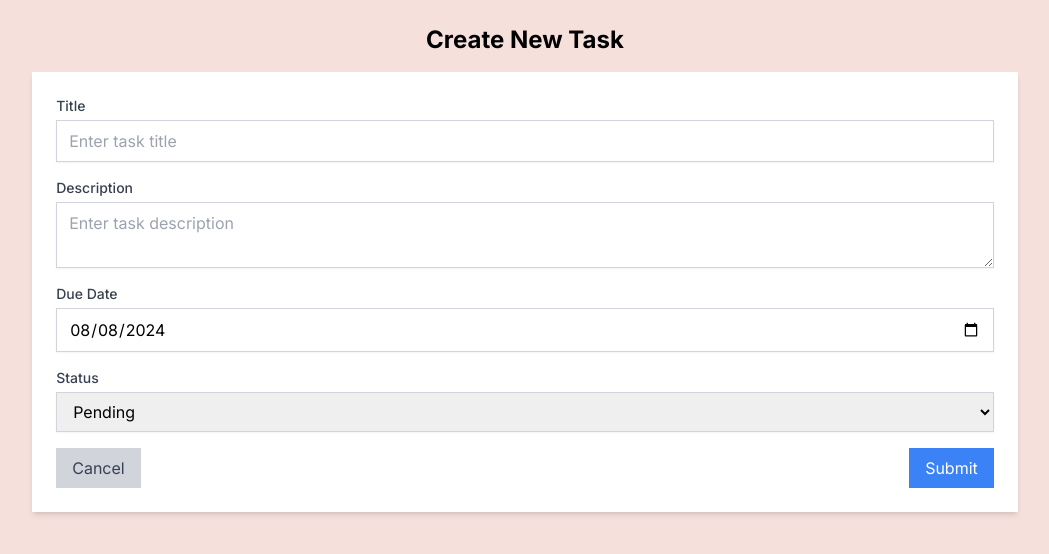
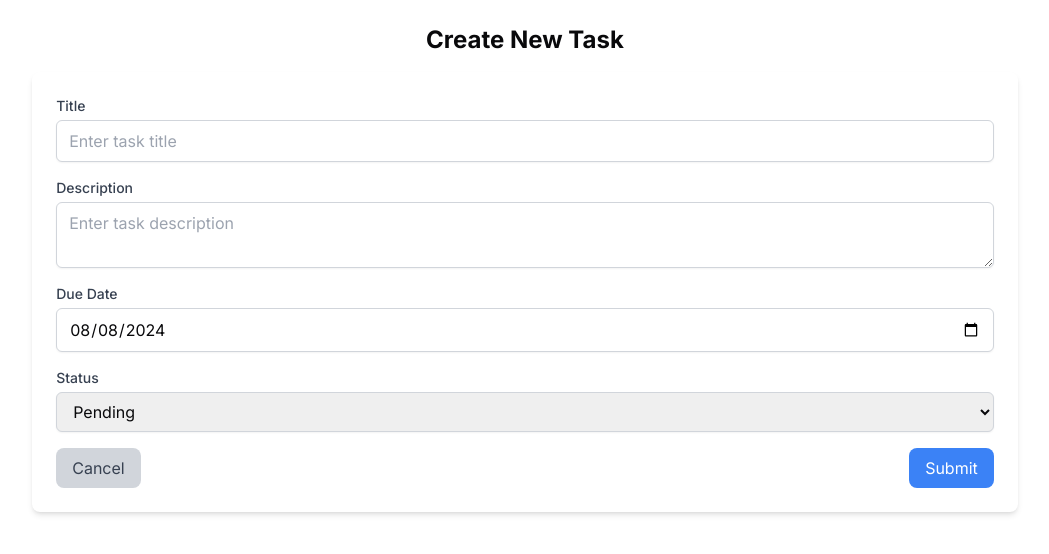
Before and after one commit to LemmyMwaura/turbo-tasks, a Next.js app in the folder apps/web/: page /tasks/new-task in a window 1280 px wide. Shown: the top 554 px of the page, without its empty margins (115-1164 px from the left). Built offline with nearby package versions, Linux system fonts and the light colour scheme; what uuidv4 would draw is missing.

Commit message:
style: redesign web app

```diff
--- a/apps/web/app/layout.tsx
+++ b/apps/web/app/layout.tsx
@@ -1,15 +1,27 @@
 import type { Metadata } from 'next'
 import { Inter } from 'next/font/google'
 
+import { TaskStoreProvider } from '../providers/task.store'
+import { cn } from '@app/utils/cn'
+
 import '../styles/global.css'
-import { TaskStoreProvider } from '../providers/task.store'
-
-const inter = Inter({ subsets: ['latin'] })
 
 export const metadata: Metadata = {
   title: 'Create Next App',
   description: 'Generated by create next app',
 }
+
+const fontHeading = Inter({
+  subsets: ['latin'],
+  display: 'swap',
+  variable: '--font-heading',
+})
+
+const fontBody = Inter({
+  subsets: ['latin'],
+  display: 'swap',
+  variable: '--font-body',
+})
 
 export default function RootLayout({
   children,
@@ -17,11 +29,11 @@ export default function RootLayout({
   children: React.ReactNode
 }) {
   return (
-    <html lang="en" className="min-[110vh]:">
-      <body className={inter.className}>
-        <TaskStoreProvider>
-          <div className="bg-[#f5e0dc]">{children}</div>
-        </TaskStoreProvider>
+    <html lang="en">
+      <body
+        className={cn('antialiased', fontHeading.variable, fontBody.variable)}
+      >
+        <TaskStoreProvider>{children}</TaskStoreProvider>
       </body>
     </html>
   )
--- a/apps/web/app/not-found.tsx
+++ b/apps/web/app/not-found.tsx
@@ -1,5 +1,3 @@
-'use client'
-
 export default function NotFound() {
   return (
     <div className="flex items-center justify-center h-screen w-[100vw]">
--- a/apps/web/app/tasks/page.tsx
+++ b/apps/web/app/tasks/page.tsx
@@ -4,6 +4,8 @@ import { useRouter } from 'next/navigation'
 
 import { TaskList } from '@app/components/TaskList'
 import { useTaskStore } from '@app/providers/task.store'
+
+import { Button } from '@app/ui/Button'
 
 export default function TaskPage() {
   const router = useRouter()
@@ -15,16 +17,13 @@ export default function TaskPage() {
 
   return (
     <div>
-      <div className="flex p-2 items-center w-full">
-        <h4 className="m-auto font-bold text-2xl">Tasks</h4>
-        <button
-          onClick={handleAddTask}
-          className="ml-auto bg-blue-500 text-white py-2 px-4 rounded-md font-semibold"
-        >
-          Add New Task
-        </button>
+      <div className=" mx-auto px-4 py-8 md:px-6 md:py-12">
+        <div className="flex items-center justify-between mb-6 md:mb-8">
+          <h1 className="text-2xl font-bold md:text-3xl">Tasks</h1>
+          <Button className='bg-black text-white' onClick={handleAddTask} variant="secondary">Add New Task</Button>
+        </div>
+        {tasks && <TaskList tasks={tasks} />}
       </div>
-      {tasks && <TaskList tasks={tasks} />}
     </div>
   )
 }
--- a/apps/web/components/TaskForm.tsx
+++ b/apps/web/components/TaskForm.tsx
@@ -1,5 +1,3 @@
-'use client'
-
 import React, { ChangeEvent } from 'react'
 import { useForm, Controller } from 'react-hook-form'
 import { zodResolver } from '@hookform/resolvers/zod'
--- a/apps/web/components/TaskItem.tsx
+++ b/apps/web/components/TaskItem.tsx
@@ -1,11 +1,11 @@
-'use client'
-
+import React from 'react'
 import { useRouter } from 'next/navigation'
 
 import { Task } from '@app/types/task.types'
-import React from 'react'
+import { Card, CardContent } from '@app/ui/Card'
+import { Checkbox } from '@app/ui/Checkbox'
 
-const TaskItem = ({ task }: { task: Task }) => {
+export const TaskItem = ({ task }: { task: Task }) => {
   const router = useRouter()
 
   const handleClick = () => {
@@ -13,26 +13,19 @@ const TaskItem = ({ task }: { task: Task }) => {
   }
 
   return (
-    <div
-      key={task.id}
-      onClick={handleClick}
-      className="p-4 bg-white  border border-gray-200 rounded-lg duration-300 cursor-pointer"
-    >
-      <h3 className="text-xl font-semibold text-gray-900 mb-2">{task.title}</h3>
-      <p className="text-gray-700 mb-2">{task.description}</p>
-      <span
-        className={`inline-block px-2 py-1 text-xs font-semibold rounded-full ${
-          task.status === 'completed'
-            ? 'bg-green-100 text-green-800'
-            : task.status === 'in-progress'
-              ? 'bg-blue-100 text-blue-800'
-              : 'bg-yellow-100 text-yellow-800'
-        }`}
-      >
-        {task.status}
-      </span>
-    </div>
+    <Card onClick={handleClick} className="cursor-pointer">
+      <CardContent className="p-4 md:p-6">
+        <div className="flex items-start justify-between mb-2">
+          <div>
+            <h3 className="text-lg font-semibold">{task.title}</h3>
+            <p className="text-sm text-muted-foreground">
+              {task?.dueDate ? new Date(task.dueDate).toISOString() : ''}
+            </p>
+          </div>
+          <Checkbox defaultChecked={task.status === 'completed'} />
+        </div>
+        <p className="text-sm text-muted-foreground">{task.description}</p>
+      </CardContent>
+    </Card>
   )
 }
-
-export default TaskItem
--- a/apps/web/components/TaskList.tsx
+++ b/apps/web/components/TaskList.tsx
@@ -1,7 +1,5 @@
-'use client'
-
 import { Task } from '@app/types/task.types'
-import TaskItem from './TaskItem'
+import { TaskItem } from './TaskItem'
 
 type Props = {
   tasks: Task[]
@@ -9,7 +7,7 @@ type Props = {
 
 export const TaskList: React.FC<Props> = ({ tasks }) => {
   return (
-    <div className="grid grid-cols-1 sm:grid-cols-2 md:grid-cols-3 lg:grid-cols-4 gap-4 p-3 w-full">
+    <div className="grid grid-cols-1 sm:grid-cols-2 md:grid-cols-3 lg:grid-cols-4 gap-4 md:gap-6">
       {tasks.map((task) => (
         <TaskItem key={task.id} task={task} />
       ))}
--- a/apps/web/styles/global.css
+++ b/apps/web/styles/global.css
@@ -2,9 +2,41 @@
 @tailwind components;
 @tailwind utilities;
 
-body {
-  font-family: "SF Pro Text", "SF Pro Icons", "Helvetica Neue", "Helvetica",
-    "Arial", sans-serif;
-  display: flex;
-  height: 100vh;
+@layer base {
+  :root {
+    --background: 0 0% 100%;
+    --foreground: 240 10% 3.9%;
+    --card: 0 0% 100%;
+    --card-foreground: 240 10% 3.9%;
+    --popover: 0 0% 100%;
+    --popover-foreground: 240 10% 3.9%;
+    --primary: 240 5.9% 10%;
+    --primary-foreground: 0 0% 98%;
+    --secondary: 240 4.8% 95.9%;
+    --secondary-foreground: 240 5.9% 10%;
+    --muted: 240 4.8% 95.9%;
+    --muted-foreground: 240 3.8% 45%;
+    --accent: 240 4.8% 95.9%;
+    --accent-foreground: 240 5.9% 10%;
+    --destructive: 0 72% 51%;
+    --destructive-foreground: 0 0% 98%;
+    --border: 240 5.9% 90%;
+    --input: 240 5.9% 90%;
+    --ring: 240 5.9% 10%;
+    --radius: 0.5rem;
+  }
 }
+
+@layer base {
+  * {
+    @apply border-border;
+  }
+
+  body {
+    @apply bg-background text-foreground font-body;
+  }
+
+  h1, h2, h3, h4, h5, h6 {
+    @apply font-heading;
+  }
+}
```
